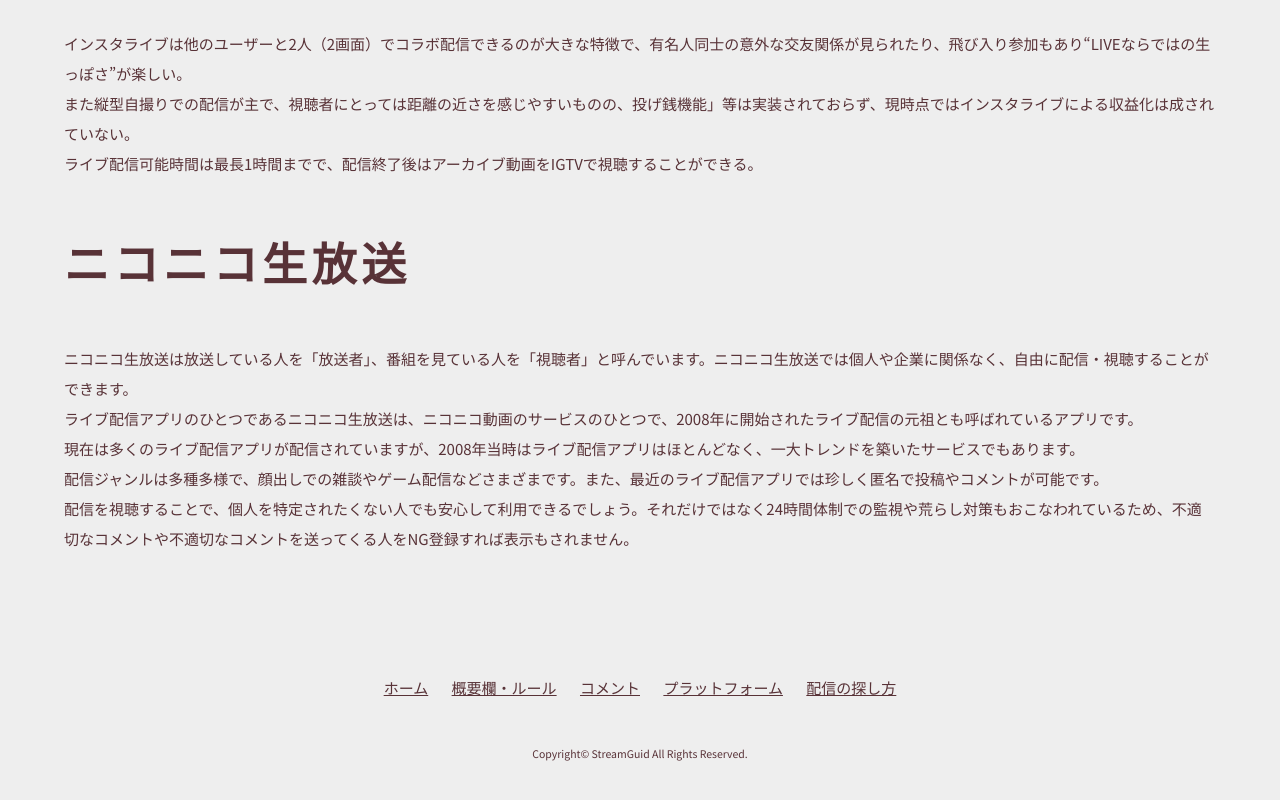
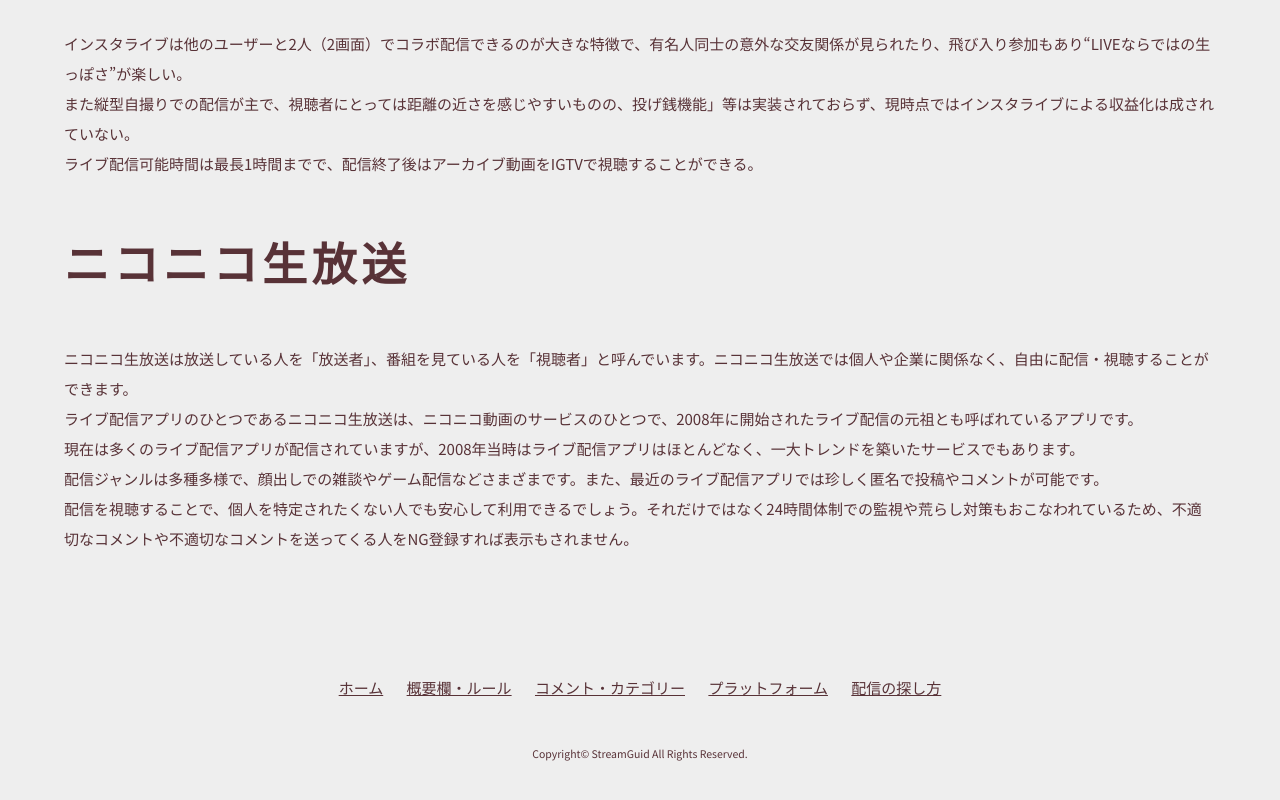
Before and after one commit to speacelenger/STREAMGUID, a plain HTML site: page service3.html in a window 1280 px wide. Shown: the part 3278-4078 px from the top of the page. Drawn offline with nearby package versions, Linux system fonts and the light colour scheme; some packages are replaced by stand-ins of ours; a script that the page names is missing; a web font is replaced by a local one.

Commit message:
Update service3.html

```diff
--- a/service3.html
+++ b/service3.html
@@ -24,7 +24,7 @@
 	<li><a href="">基本知識</a>
 		<ul>
 		<li><a href="service.html">概要欄・ルール</a></li>
-		<li><a href="service2.html">コメント</a></li>
+		<li><a href="service2.html">コメント・カテゴリー</a></li>
 		<li><a href="service3.html">プラットフォーム</a></li>
 		</ul>
 	</li>
@@ -149,7 +149,7 @@
 	<ul id="footermenu">
 		<li><a href="index.html">ホーム</a></li>
 		<li><a href="service.html">概要欄・ルール</a></li>
-		<li><a href="service2.html">コメント</a></li>
+		<li><a href="service2.html">コメント・カテゴリー</a></li>
 		<li><a href="service3.html">プラットフォーム</a></li>
 		<li><a href="search.html">配信の探し方</a></li>
 	</ul>
```
